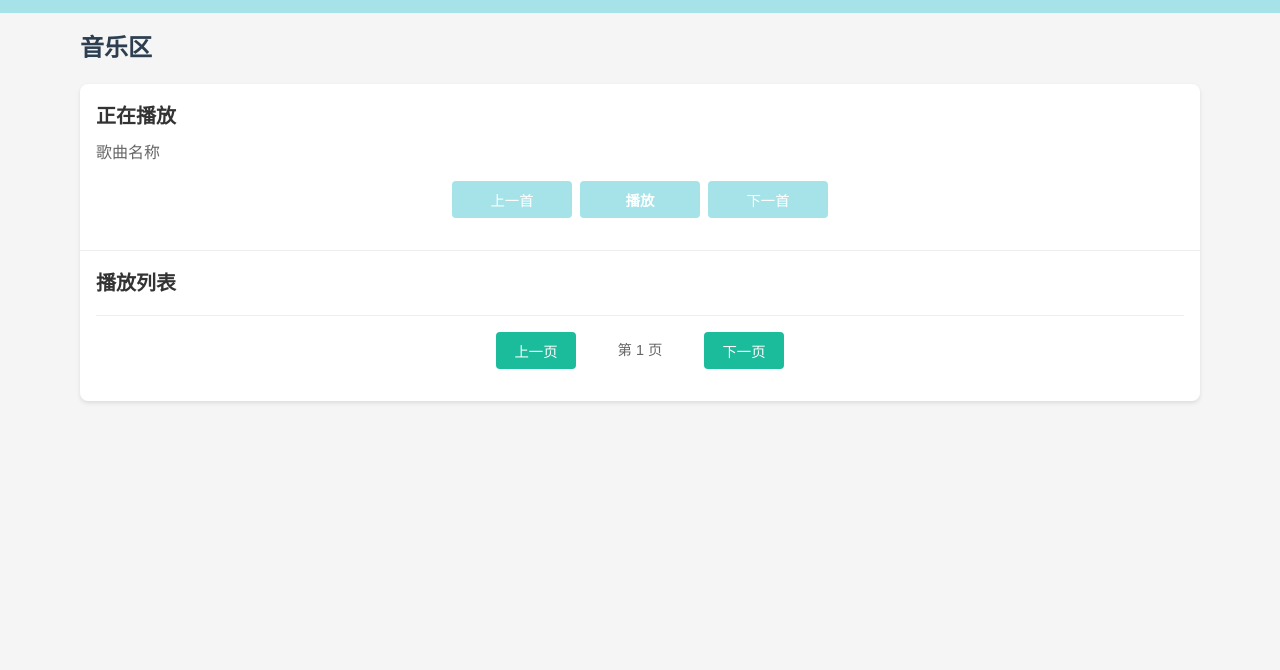
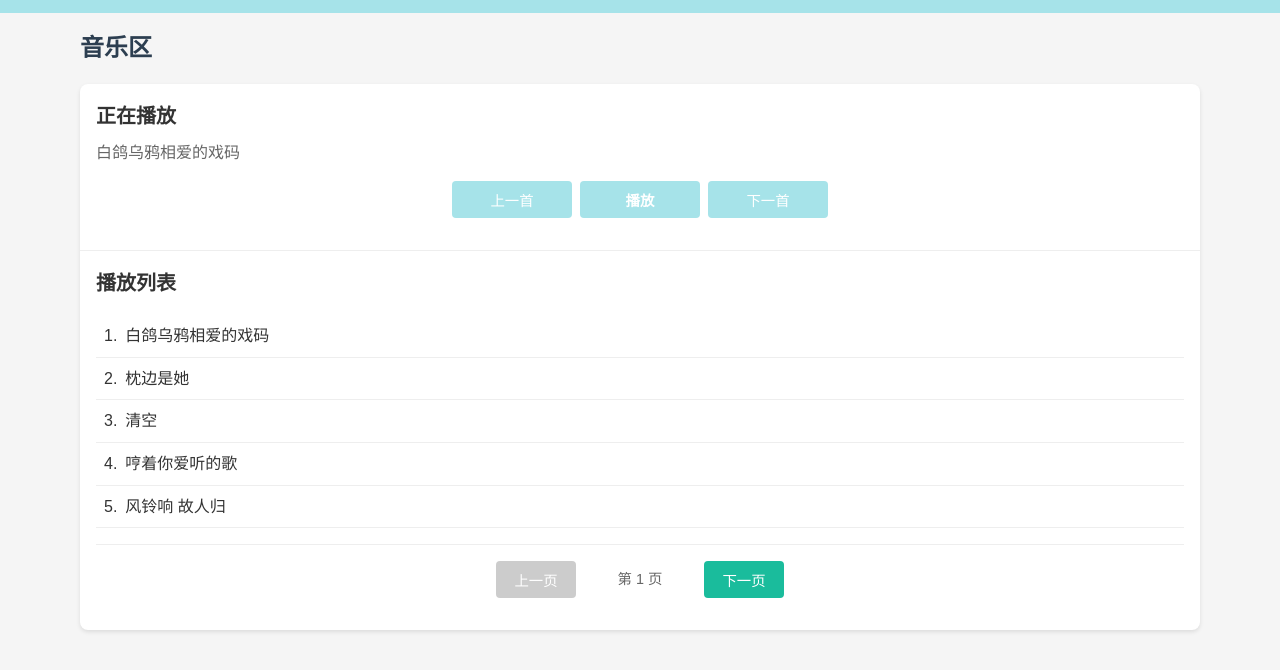
Before and after one commit to suninqi/suningqi.github.io, a plain HTML site: page index.html in a window 1280 px wide. Shown: the part 70-740 px from the top of the page. Drawn offline with Linux system fonts and the light colour scheme; files that its build step writes are made by us from their sources.

Commit message:
Add files via upload

```diff
--- a/index.html
+++ b/index.html
@@ -4,7 +4,7 @@
     <meta charset="UTF-8">
     <meta name="viewport" content="width=device-width, initial-scale=1.0">
     <title>苏柠七</title>
-    <link rel="stylesheet" href="suningqi/css/index.css">
+    <link rel="stylesheet" href="css/index.css">
 </head>
 <body>
 <div class="container">
@@ -50,6 +50,6 @@
         </div>
     </main>
 </div>
-<script src="suningqi/js/home/index.js"></script>
+<script src="js/home/index.js"></script>
 </body>
 </html>
--- a/js/home/index.js
+++ b/js/home/index.js
@@ -1,15 +1,15 @@
 // 歌曲数据 - 实际项目中可以从服务器获取或动态生成
 const songs = [
-    { title: "白鸽乌鸦相爱的戏码", src: "suningqi/assets/audio/白鸽乌鸦相爱的戏码.mp3" },
-    { title: "枕边是她", src: "suningqi/assets/audio/枕边是她.mp3" },
-    { title: "清空", src: "suningqi/assets/audio/清空.mp3" },
-    { title: "哼着你爱听的歌", src: "suningqi/assets/audio/哼着你爱听的歌.mp3" },
-    { title: "风铃响 故人归", src: "suningqi/assets/audio/风铃响 故人归.mp3" },
-    { title: "半生风雪", src: "suningqi/assets/audio/半生风雪.mp3" },
-    { title: "我走后", src: "suningqi/assets/audio/我走后.mp3" },
-    { title: "敬往事一杯", src: "suningqi/assets/audio/敬往事一杯.mp3" },
-    { title: "白茫茫的雪满天", src: "suningqi/assets/audio/白茫茫的雪满天.mp3" },
-    { title: "陪我过个冬", src: "suningqi/assets/audio/陪我过个冬.mp3" }
+    { title: "白鸽乌鸦相爱的戏码", src: "assets/audio/白鸽乌鸦相爱的戏码.mp3" },
+    { title: "枕边是她", src: "assets/audio/枕边是她.mp3" },
+    { title: "清空", src: "assets/audio/清空.mp3" },
+    { title: "哼着你爱听的歌", src: "assets/audio/哼着你爱听的歌.mp3" },
+    { title: "风铃响 故人归", src: "assets/audio/风铃响 故人归.mp3" },
+    { title: "半生风雪", src: "assets/audio/半生风雪.mp3" },
+    { title: "我走后", src: "assets/audio/我走后.mp3" },
+    { title: "敬往事一杯", src: "assets/audio/敬往事一杯.mp3" },
+    { title: "白茫茫的雪满天", src: "assets/audio/白茫茫的雪满天.mp3" },
+    { title: "陪我过个冬", src: "assets/audio/陪我过个冬.mp3" }
 ];
 
 // 分页设置
```
